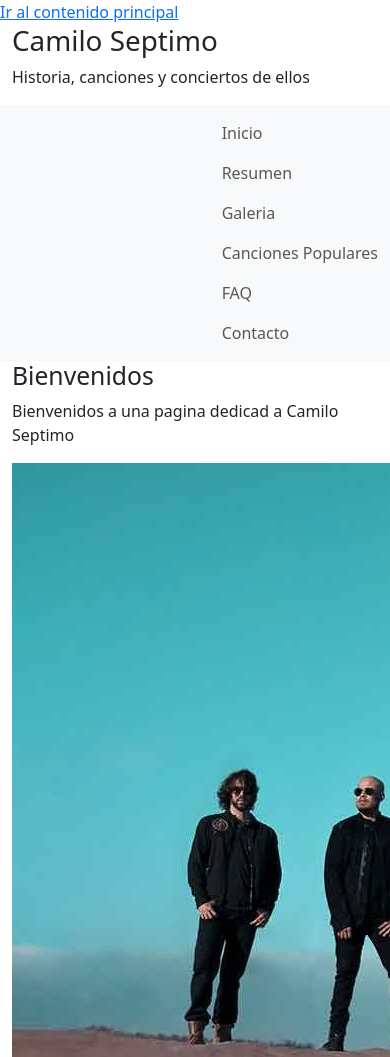
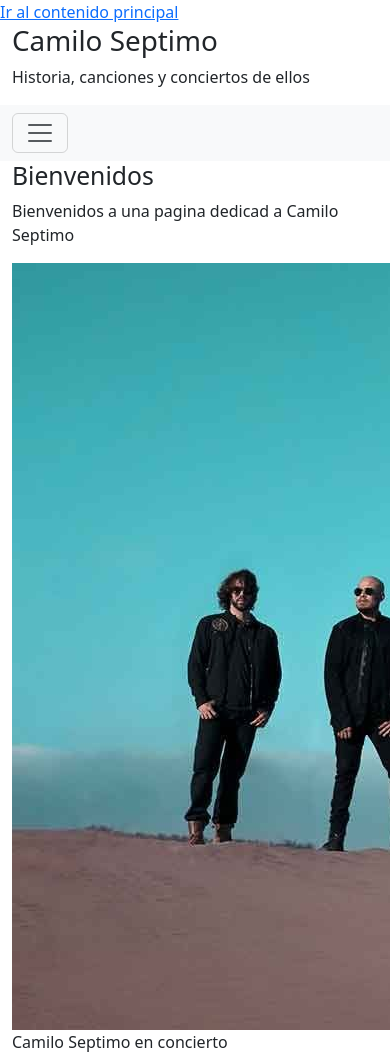
Before and after one commit to Jacqueline1603/bootstrap5ATIAEVND, a website: page index.html in a window 390 px wide. Shown: the top 1057 px of the page. Drawn offline with nearby package versions, Linux system fonts and the light colour scheme.

Commit message:
Navbar collapse

```diff
--- a/index.html
+++ b/index.html
@@ -17,7 +17,21 @@
 
         <nav  class="navbar navbar-expand-md navbar-light bg-light" aria-label="Navegacion principal">
             <div class="container">
+                <button
+                class="navbar-toggler"
+                type="button"
+                data-bs-toggle="collapse"
+                data-bs-target="#menuPrincipal"
+                aria-controls="menuPrincipal"
+                aria-expanded="false"
+                aria-label="Mostrar u coultar menu">
+
+                    <span class="navbar-toggler-icon"></span>
+
+                </button>
+                <div class="collapse navbar-collapse" id="menuPrincipal">
                     <ul class="navbar-nav ms-auto">
+
                         <li class="nav-item"><a class="nav-link" href="#Inicio">Inicio </a></li>
                         <li class="nav-item"><a class="nav-link" href="#Resumen">Resumen</a></li>
                         <li class="nav-item"><a class="nav-link" href="#Galeria">Galeria </a></li>
@@ -25,6 +39,7 @@
                         <li class="nav-item"><a class="nav-link" href="#faq">FAQ </a></li>
                         <li class="nav-item"><a class="nav-link" href="#Contacto">Contacto </a></li>
                     </ul>
+                </div>
             </div>
         </nav>
     </header>
```
Lines whose indentation alone changed are shown as unchanged.
